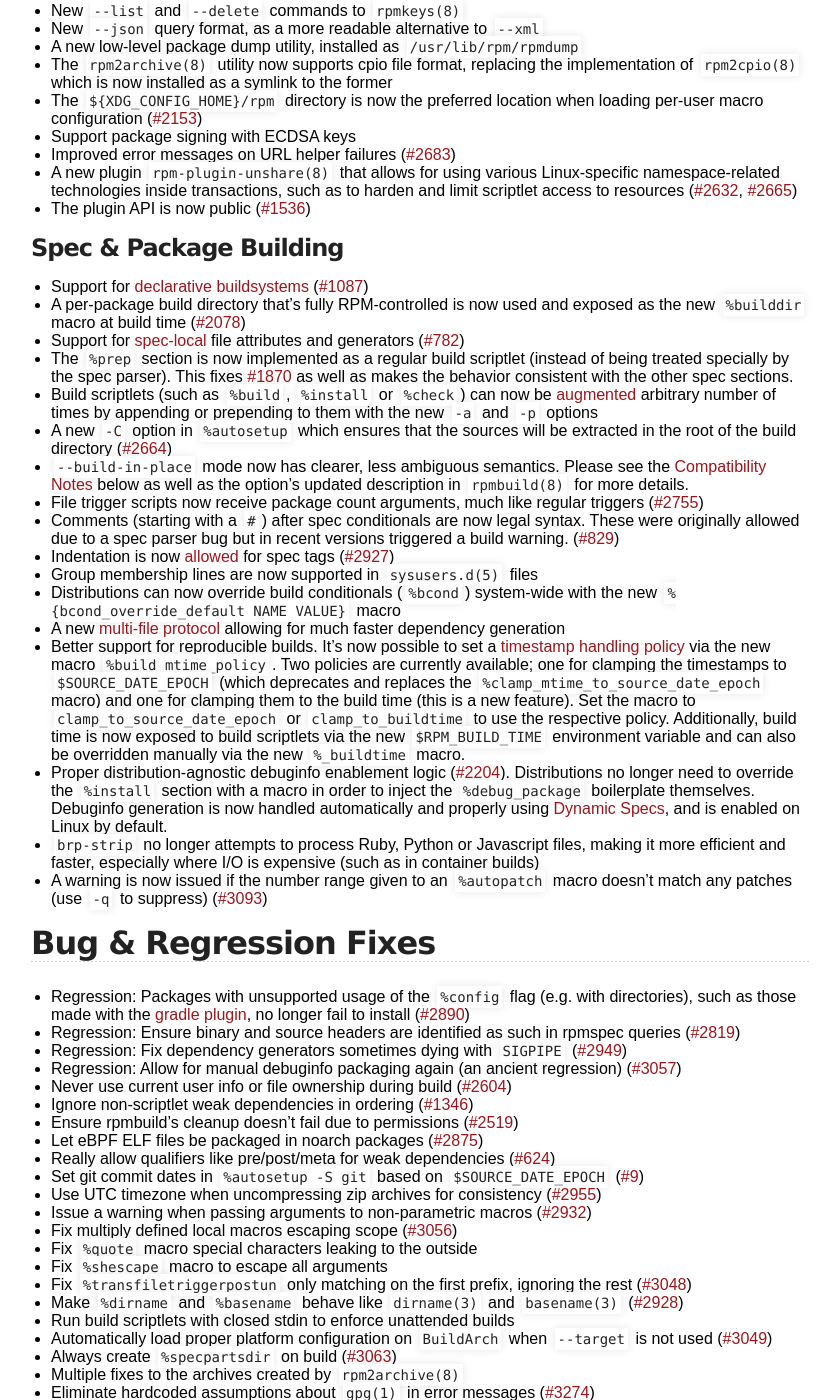
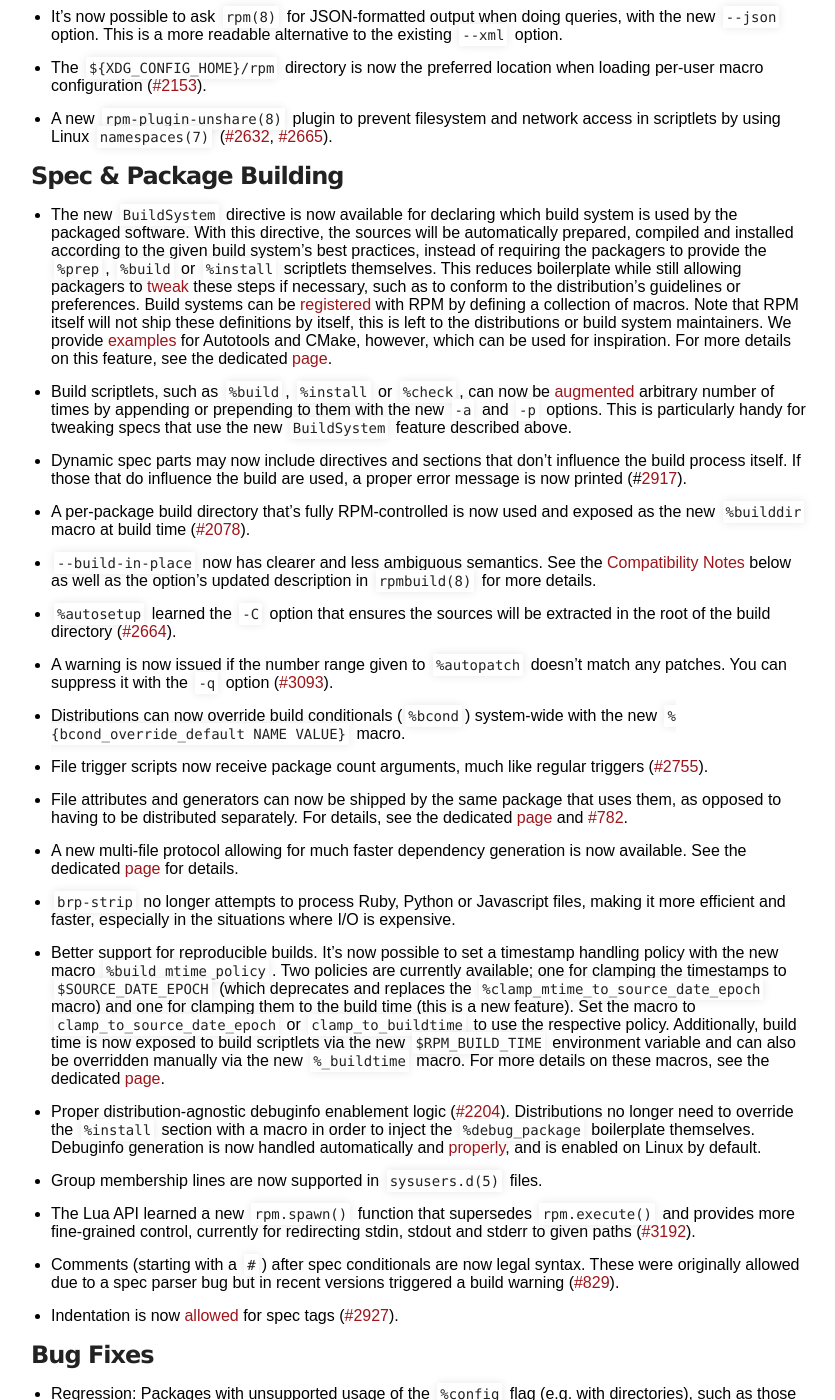
Before and after one commit to rpm-software-management/rpm-web, a Jekyll site: the page built from wiki/Releases/4.20.0.md, in a window 1280 px wide and 1400 px high, scrolled down 534 px. Shown: the whole window, without its empty margins (219-1054 px from the left). Built offline with Jekyll 4.4.1, drawn with Linux system fonts in a browser that asks for light colours; some of the changed text lies outside the part shown.

Commit message:
Final polish for 4.20 release notes
Just before the final release, do the final tweaking:

- Use a more naturally sounding language to list the features since the
  release notes are really meant to "tell a story" rather than blandly
  enumerate things, this is heavily inspired by Git's release notes
  format, see e.g:
  https://github.com/git/git/blob/v2.46.0/Documentation/RelNotes/2.46.0.txt

- Add the missed Dynamic specs improvements note

- Add blank lines between the bullet points (unless they're about bug
  fixes and/or short enough) to improve readability

- Move some items around based on discussion with Panu

- Reorganize the sections a bit and flatten the hierarchy for more
  simplicity, again inspired by Git's RN :)

- Put the API functions in code fences for better consistency (and to
  prevent text editors from interpreting the underscores as Markdown
  syntax)

- End each bullet point with a dot (they're really sentences or
  paragraphs), for consistency

````diff
--- a/wiki/Releases/4.20.0.md
+++ b/wiki/Releases/4.20.0.md
@@ -3,93 +3,121 @@ layout: default
 title: rpm.org - Releases
 ---
 
-# RPM 4.20.0 RC2 Release Notes (DRAFT)
+# RPM 4.20.0 Release Notes
 
-Last update: 2024-09-10
-
-## Download
+### Download
 * Source: [rpm-4.19.94.tar.bz2](https://ftp.osuosl.org/pub/rpm/releases/testing/rpm-4.19.94.tar.bz2)
 * SHA256SUM: e2581eb934ff2584a683f0042edd3d033fa1e47bcfc1da4a7a5bb0565a25f5d6
 
-## Enhancements
-### UI & Performance
-* New `--list` and `--delete` commands to `rpmkeys(8)`
-* New `--json` query format, as a more readable alternative to `--xml`
-* A new low-level package dump utility, installed as `/usr/lib/rpm/rpmdump`
-* The `rpm2archive(8)` utility now supports cpio file format, replacing the implementation of `rpm2cpio(8)` which is now installed as a symlink to the former
-* The `${XDG_CONFIG_HOME}/rpm` directory is now the preferred location when loading per-user macro configuration ([#2153](https://github.com/rpm-software-management/rpm/issues/2153))
-* Support package signing with ECDSA keys
-* Improved error messages on URL helper failures ([#2683](https://github.com/rpm-software-management/rpm/issues/2683))
-* A new plugin `rpm-plugin-unshare(8)` that allows for using various Linux-specific namespace-related technologies inside transactions, such as to harden and limit scriptlet access to resources ([#2632](https://github.com/rpm-software-management/rpm/issues/2632), [#2665](https://github.com/rpm-software-management/rpm/issues/2665))
-* The plugin API is now public ([#1536](https://github.com/rpm-software-management/rpm/issues/1536))
+### User Interface
+* The `rpmkeys(8)` command learned the `--list` and `--delete` options.
+
+* The `rpmsign(8)` command learned to sign packages with ECDSA keys.
+
+* The `rpm2archive(8)` utility now supports cpio file format, replacing the implementation of `rpm2cpio(8)` which is now installed as a symlink to the former.
+
+* It's now possible to ask `rpm(8)` for JSON-formatted output when doing queries, with the new `--json` option.  This is a more readable alternative to the existing `--xml` option.
+
+* The `${XDG_CONFIG_HOME}/rpm` directory is now the preferred location when loading per-user macro configuration ([#2153](https://github.com/rpm-software-management/rpm/issues/2153)).
+
+* A new `rpm-plugin-unshare(8)` plugin to prevent filesystem and network access in scriptlets by using Linux `namespaces(7)` ([#2632](https://github.com/rpm-software-management/rpm/issues/2632), [#2665](https://github.com/rpm-software-management/rpm/issues/2665)).
 
 ### Spec & Package Building
-* Support for [declarative buildsystems](https://rpm-software-management.github.io/rpm/manual/buildsystem.html) ([#1087](https://github.com/rpm-software-management/rpm/issues/1087))
-* A per-package build directory that's fully RPM-controlled is now used and exposed as the new `%builddir` macro at build time ([#2078](https://github.com/rpm-software-management/rpm/issues/2078))
-* Support for [spec-local](https://rpm-software-management.github.io/rpm/manual/dependency_generators.html#using-file-attributes-in-their-own-package) file attributes and generators ([#782](https://github.com/rpm-software-management/rpm/issues/782))
-* The `%prep` section is now implemented as a regular build scriptlet (instead of being treated specially by the spec parser).  This fixes [#1870](https://github.com/rpm-software-management/rpm/issues/1870) as well as makes the behavior consistent with the other spec sections.
-* Build scriptlets (such as `%build`, `%install` or `%check`) can now be [augmented](https://rpm-software-management.github.io/rpm/manual/spec.html#build-scriptlets) arbitrary number of times by appending or prepending to them with the new `-a` and `-p` options
-* A new `-C` option in `%autosetup` which ensures that the sources will be extracted in the root of the build directory ([#2664](https://github.com/rpm-software-management/rpm/issues/2664))
-* `--build-in-place` mode now has clearer, less ambiguous semantics.  Please see the [Compatibility Notes](#compatibility-notes) below as well as the option's updated description in `rpmbuild(8)` for more details.
-* File trigger scripts now receive package count arguments, much like regular triggers ([#2755](https://github.com/rpm-software-management/rpm/issues/2755))
-* Comments (starting with a `#`) after spec conditionals are now legal syntax.  These were originally allowed due to a spec parser bug but in recent versions triggered a build warning. ([#829](https://github.com/rpm-software-management/rpm/issues/829))
-* Indentation is now [allowed](https://rpm-software-management.github.io/rpm/manual/spec.html#preamble-tags) for spec tags ([#2927](https://github.com/rpm-software-management/rpm/issues/2927))
-* Group membership lines are now supported in `sysusers.d(5)` files
-* Distributions can now override build conditionals (`%bcond`) system-wide with the new `%{bcond_override_default NAME VALUE}` macro
-* A new [multi-file protocol](https://rpm-software-management.github.io/rpm/manual/dependency_generators.html#writing-dependency-generators) allowing for much faster dependency generation
-* Better support for reproducible builds.  It's now possible to set a [timestamp handling policy](https://rpm-software-management.github.io/rpm/manual/buildprocess.html#reproducability) via the new macro `%build_mtime_policy`.  Two policies are currently available; one for clamping the timestamps to `$SOURCE_DATE_EPOCH` (which deprecates and replaces the `%clamp_mtime_to_source_date_epoch` macro) and one for clamping them to the build time (this is a new feature).  Set the macro to `clamp_to_source_date_epoch` or `clamp_to_buildtime` to use the respective policy.  Additionally, build time is now exposed to build scriptlets via the new `$RPM_BUILD_TIME` environment variable and can also be overridden manually via the new `%_buildtime` macro.
-* Proper distribution-agnostic debuginfo enablement logic ([#2204](https://github.com/rpm-software-management/rpm/issues/2204)).  Distributions no longer need to override the `%install` section with a macro in order to inject the `%debug_package` boilerplate themselves.  Debuginfo generation is now handled automatically and properly using [Dynamic Specs](https://rpm-software-management.github.io/rpm/manual/dynamic_specs.html), and is enabled on Linux by default.
-* `brp-strip` no longer attempts to process Ruby, Python or Javascript files, making it more efficient and faster, especially where I/O is expensive (such as in container builds)
-* A warning is now issued if the number range given to an `%autopatch` macro doesn't match any patches (use `-q` to suppress) ([#3093](https://github.com/rpm-software-management/rpm/issues/3093))
+* The new `BuildSystem` directive is now available for declaring which build system is used by the packaged software.  With this directive, the sources will be automatically prepared, compiled and installed according to the given build system's best practices, instead of requiring the packagers to provide the `%prep`, `%build` or `%install` scriptlets themselves.  This reduces boilerplate while still allowing packagers to [tweak](https://rpm-software-management.github.io/rpm/manual/buildsystem.html#spec-usage) these steps if necessary, such as to conform to the distribution's guidelines or preferences.  Build systems can be [registered](https://rpm-software-management.github.io/rpm/manual/buildsystem.html#supporting-new-build-systems) with RPM by defining a collection of macros.  Note that RPM itself will not ship these definitions by itself, this is left to the distributions or build system maintainers.  We provide [examples](https://github.com/rpm-software-management/rpm/blob/master/tests/data/macros.buildsystem) for Autotools and CMake, however, which can be used for inspiration.  For more details on this feature, see the dedicated [page](https://rpm-software-management.github.io/rpm/manual/buildsystem.html).
 
-## Bug & Regression Fixes
-* Regression: Packages with unsupported usage of the `%config` flag (e.g. with directories), such as those made with the [gradle plugin](https://plugins.gradle.org/plugin/com.netflix.nebula.ospackage), no longer fail to install ([#2890](https://github.com/rpm-software-management/rpm/issues/2890))
-* Regression: Ensure binary and source headers are identified as such in rpmspec queries ([#2819](https://github.com/rpm-software-management/rpm/issues/2819))
-* Regression: Fix dependency generators sometimes dying with `SIGPIPE` ([#2949](https://github.com/rpm-software-management/rpm/issues/2949))
-* Regression: Allow for manual debuginfo packaging again (an ancient regression) ([#3057](https://github.com/rpm-software-management/rpm/issues/3057))
-* Never use current user info or file ownership during build ([#2604](https://github.com/rpm-software-management/rpm/issues/2604))
-* Ignore non-scriptlet weak dependencies in ordering ([#1346](https://github.com/rpm-software-management/rpm/issues/1346))
-* Ensure rpmbuild's cleanup doesn't fail due to permissions ([#2519](https://github.com/rpm-software-management/rpm/issues/2519))
-* Let eBPF ELF files be packaged in noarch packages ([#2875](https://github.com/rpm-software-management/rpm/issues/2875))
-* Really allow qualifiers like pre/post/meta for weak dependencies ([#624](https://github.com/rpm-software-management/rpm/issues/624))
-* Set git commit dates in `%autosetup -S git` based on `$SOURCE_DATE_EPOCH` ([#9](https://pagure.io/fedora-reproducible-builds/project/issue/9))
-* Use UTC timezone when uncompressing zip archives for consistency ([#2955](https://github.com/rpm-software-management/rpm/issues/2875))
-* Issue a warning when passing arguments to non-parametric macros ([#2932](https://github.com/rpm-software-management/rpm/issues/2932))
-* Fix multiply defined local macros escaping scope ([#3056](https://github.com/rpm-software-management/rpm/issues/3056))
-* Fix `%quote` macro special characters leaking to the outside
-* Fix `%shescape` macro to escape all arguments
-* Fix `%transfiletriggerpostun` only matching on the first prefix, ignoring the rest ([#3048](https://github.com/rpm-software-management/rpm/issues/3048))
-* Make `%dirname` and `%basename` behave like `dirname(3)` and `basename(3)` ([#2928](https://github.com/rpm-software-management/rpm/issues/2928))
-* Run build scriptlets with closed stdin to enforce unattended builds
-* Automatically load proper platform configuration on `BuildArch` when `--target` is not used ([#3049](https://github.com/rpm-software-management/rpm/issues/3049))
-* Always create `%specpartsdir` on build ([#3063](https://github.com/rpm-software-management/rpm/issues/3063))
-* Multiple fixes to the archives created by `rpm2archive(8)`
-* Eliminate hardcoded assumptions about `gpg(1)` in error messages ([#3274](https://github.com/rpm-software-management/rpm/issues/3274))
+* Build scriptlets, such as `%build`, `%install` or `%check`, can now be [augmented](https://rpm-software-management.github.io/rpm/manual/spec.html#build-scriptlets) arbitrary number of times by appending or prepending to them with the new `-a` and `-p` options.  This is particularly handy for tweaking specs that use the new `BuildSystem` feature described above.
 
-## Development & Build System
-* Include dirs are now exported in lib targets as well ([#3222](https://github.com/rpm-software-management/rpm/issues/3222))
-* An `.editorconfig` file is now provided in the repository (see `CONTRIBUTING.md` for details)
-* Python API examples are now provided and installed into `${CMAKE_INSTALL_DOCDIR}`
-* Lua API has a new `rpm.spawn()` function that supersedes `rpm.execute()` and provides more fine-grained control, currently for redirecting stdin, stdout and stderr to given paths ([#3192](https://github.com/rpm-software-management/rpm/issues/3192))
+* Dynamic spec parts may now include directives and sections that don't influence the build process itself.  If those that do influence the build are used, a proper error message is now printed (#[2917](https://github.com/rpm-software-management/rpm/pull/2917)).
 
-### API changes
-* Added rpmdsIsSysuser() for determining sysusers-dependencies
-* Added rpmPushMacroAux(), rpmMacroEntryPriv(), rpmMacroBufAppend(),
-  rpmMacroBufAppendStr() and rpmMacroBufErr() to support auxiliary macros
-  implemented in C
-* Added rpmPluginName(), rpmPluginOpts(), rpmPluginSetData(), rpmPluginGetData()
-  and various type definitions and other symbols to support rpm plugin creation
-  (details in rpmplugin.h)
-* Added new tag format symbol RPMTD_FORMAT_JSON
-* Removed several unused type and struct definitions related to the OpenPGP standard (details in rpmpgp.h)
+* A per-package build directory that's fully RPM-controlled is now used and exposed as the new `%builddir` macro at build time ([#2078](https://github.com/rpm-software-management/rpm/issues/2078)).
 
-## Internal Cleanup
-* The internal OpenPGP parser has been removed.  RPM can now also be built completely without OpenPGP support (i.e. without Sequoia) to allow for easier bootstrapping, see the INSTALL file for details. ([#2414](https://github.com/rpm-software-management/rpm/issues/2414))
-* The Python bindings have been ported to the stable Python ABI ([#2345](https://github.com/rpm-software-management/rpm/issues/2345))
-* The Perl dependency generators have been split out of the main repository ([#2873](https://github.com/rpm-software-management/rpm/issues/2873))
+* `--build-in-place` now has clearer and less ambiguous semantics.  See the [Compatibility Notes](#compatibility-notes) below as well as the option's updated description in `rpmbuild(8)` for more details.
 
-## Compatibility Notes
+* `%autosetup` learned the `-C` option that ensures the sources will be extracted in the root of the build directory ([#2664](https://github.com/rpm-software-management/rpm/issues/2664)).
+
+* A warning is now issued if the number range given to `%autopatch` doesn't match any patches.  You can suppress it with the `-q` option ([#3093](https://github.com/rpm-software-management/rpm/issues/3093)).
+
+* Distributions can now override build conditionals (`%bcond`) system-wide with the new `%{bcond_override_default NAME VALUE}` macro.
+
+* File trigger scripts now receive package count arguments, much like regular triggers ([#2755](https://github.com/rpm-software-management/rpm/issues/2755)).
+
+* File attributes and generators can now be shipped by the same package that uses them, as opposed to having to be distributed separately.  For details, see the dedicated [page](https://rpm-software-management.github.io/rpm/manual/dependency_generators.html#using-file-attributes-in-their-own-package) and [#782](https://github.com/rpm-software-management/rpm/issues/782).
+
+* A new multi-file protocol allowing for much faster dependency generation is now available.  See the dedicated [page](https://rpm-software-management.github.io/rpm/manual/dependency_generators.html#writing-dependency-generators) for details.
+
+* `brp-strip` no longer attempts to process Ruby, Python or Javascript files, making it more efficient and faster, especially in the situations where I/O is expensive.
+
+* Better support for reproducible builds.  It's now possible to set a timestamp handling policy with the new macro `%build_mtime_policy`.  Two policies are currently available; one for clamping the timestamps to `$SOURCE_DATE_EPOCH` (which deprecates and replaces the `%clamp_mtime_to_source_date_epoch` macro) and one for clamping them to the build time (this is a new feature).  Set the macro to `clamp_to_source_date_epoch` or `clamp_to_buildtime` to use the respective policy.  Additionally, build time is now exposed to build scriptlets via the new `$RPM_BUILD_TIME` environment variable and can also be overridden manually via the new `%_buildtime` macro.  For more details on these macros, see the dedicated [page](https://rpm-software-management.github.io/rpm/manual/buildprocess.html#reproducability).
+
+* Proper distribution-agnostic debuginfo enablement logic ([#2204](https://github.com/rpm-software-management/rpm/issues/2204)).  Distributions no longer need to override the `%install` section with a macro in order to inject the `%debug_package` boilerplate themselves.  Debuginfo generation is now handled automatically and [properly](https://rpm-software-management.github.io/rpm/manual/dynamic_specs.html), and is enabled on Linux by default.
+
+* Group membership lines are now supported in `sysusers.d(5)` files.
+
+* The Lua API learned a new `rpm.spawn()` function that supersedes `rpm.execute()` and provides more fine-grained control, currently for redirecting stdin, stdout and stderr to given paths ([#3192](https://github.com/rpm-software-management/rpm/issues/3192)).
+
+* Comments (starting with a `#`) after spec conditionals are now legal syntax.  These were originally allowed due to a spec parser bug but in recent versions triggered a build warning ([#829](https://github.com/rpm-software-management/rpm/issues/829)).
+
+* Indentation is now [allowed](https://rpm-software-management.github.io/rpm/manual/spec.html#preamble-tags) for spec tags ([#2927](https://github.com/rpm-software-management/rpm/issues/2927)).
+
+### Bug Fixes
+* Regression: Packages with unsupported usage of the `%config` flag (e.g. with directories), such as those made with the Gradle plugin, no longer fail to install ([#2890](https://github.com/rpm-software-management/rpm/issues/2890)).
+* Regression: Ensure binary and source headers are identified as such in `rpmspec(8)` queries ([#2819](https://github.com/rpm-software-management/rpm/issues/2819)).
+* Regression: Allow for manual debuginfo packaging again (an ancient regression) ([#3057](https://github.com/rpm-software-management/rpm/issues/3057)).
+* Regression: Fix dependency generators sometimes dying with `SIGPIPE` ([#2949](https://github.com/rpm-software-management/rpm/issues/2949)).
+* Really allow qualifiers like pre/post/meta for weak dependencies ([#624](https://github.com/rpm-software-management/rpm/issues/624)).
+* Set git commit dates in `%autosetup -S git` based on `$SOURCE_DATE_EPOCH` ([#9](https://pagure.io/fedora-reproducible-builds/project/issue/9)).
+* Issue a warning when passing arguments to non-parametric macros ([#2932](https://github.com/rpm-software-management/rpm/issues/2932)).
+* Fix `%quote` macro special characters leaking to the outside.
+* Fix `%shescape` macro to escape all arguments.
+* Fix `%transfiletriggerpostun` only matching on the first prefix, ignoring the rest ([#3048](https://github.com/rpm-software-management/rpm/issues/3048)).
+* Fix multiply defined local macros escaping scope ([#3056](https://github.com/rpm-software-management/rpm/issues/3056)).
+* Make `%dirname` and `%basename` behave like `dirname(3)` and `basename(3)` ([#2928](https://github.com/rpm-software-management/rpm/issues/2928)).
+* Run build scriptlets with closed stdin to enforce unattended builds.
+* Always create `%specpartsdir` on build ([#3063](https://github.com/rpm-software-management/rpm/issues/3063)).
+* Let eBPF ELF files be packaged in noarch packages ([#2875](https://github.com/rpm-software-management/rpm/issues/2875)).
+* Never use current user info or file ownership during build ([#2604](https://github.com/rpm-software-management/rpm/issues/2604)).
+* Ignore non-scriptlet weak dependencies in ordering ([#1346](https://github.com/rpm-software-management/rpm/issues/1346)).
+* Automatically load proper platform configuration on `BuildArch` when `--target` is not used ([#3049](https://github.com/rpm-software-management/rpm/issues/3049)).
+* Ensure `rpmbuild(8)` cleanup doesn't fail due to permissions ([#2519](https://github.com/rpm-software-management/rpm/issues/2519)).
+* Use UTC timezone when uncompressing zip archives for consistency ([#2955](https://github.com/rpm-software-management/rpm/issues/2875)).
+* Multiple fixes to archives created by `rpm2archive(8)`.
+* Eliminate hardcoded assumptions about `gpg(1)` in error messages ([#3274](https://github.com/rpm-software-management/rpm/issues/3274)).
+
+### Development & Build System
+* The plugin API is now public ([#1536](https://github.com/rpm-software-management/rpm/issues/1536)).
+
+* Include dirs are now exported in lib targets as well ([#3222](https://github.com/rpm-software-management/rpm/issues/3222)).
+
+* An `.editorconfig` file is now provided in the repository (see `CONTRIBUTING.md` for details).
+
+* Python API examples are now provided and installed into `${CMAKE_INSTALL_DOCDIR}`.
+
+* A new low-level package dump utility is now available at `/usr/lib/rpm/rpmdump`.  Note that this tool is not meant for end users and is lacking documentation at the moment.
+
+### API Changes
+* Added `rpmdsIsSysuser()` for determining sysusers-dependencies.
+
+* Added `rpmPushMacroAux()`, `rpmMacroEntryPriv()`, `rpmMacroBufAppend()`, `rpmMacroBufAppendStr()` and `rpmMacroBufErr()` to support auxiliary macros implemented in C.
+
+* Added `rpmPluginName()`, `rpmPluginOpts()`, `rpmPluginSetData()`, `rpmPluginGetData()` and various type definitions and other symbols to support rpm plugin creation (details in rpmplugin.h).
+
+* Added a new tag format symbol `RPMTD_FORMAT_JSON`.
+
+* Removed several unused type and struct definitions related to the OpenPGP
+  standard (details in rpmpgp.h).
+
+### Internal Cleanup
+* The `%prep` section is now implemented as a regular build scriptlet, instead of being treated specially by the spec parser.  This fixes [#1870](https://github.com/rpm-software-management/rpm/issues/1870) as well as makes the behavior consistent with the other spec sections.
+
+* The internal OpenPGP parser has been removed.  RPM can now also be built completely without OpenPGP support (i.e. without Sequoia) to allow for easier bootstrapping, see the INSTALL file for details ([#2414](https://github.com/rpm-software-management/rpm/issues/2414)).
+
+* The Python bindings have been ported to the stable Python ABI ([#2345](https://github.com/rpm-software-management/rpm/issues/2345)).
+
+* The Perl dependency generators have been split out of the main repository ([#2873](https://github.com/rpm-software-management/rpm/issues/2873)).
+
+### Compatibility Notes
 * The `%patchN` macro syntax (where `N` is a patch number) is now obsolete and will produce a build error.  Use `%patch N` (or for maximum compatibility, `%patch -P N`) instead.
+
 * Since `%prep` is now a regular build scriptlet, `%setup` and `%patch` are now real macros as well, and are therefore expanded even inside comments.  This can lead to unexpected build failures for specs that have these macros commented out but not escaped, for example:
 
   ```
@@ -118,8 +146,12 @@ Last update: 2024-09-10
 
   Note that the `%__debug_package` macro continues to be automatically set to `1` when debuginfo generation is enabled and thus can be relied upon without any changes.
 
-* As a result of the clarified semantics of `--build-in-place`, the `%prep` stage is now skipped entirely in this mode.  This may break existing specs that rely on `%prep` still applying patches or making additional tweaks to the source tree.  To make such specs compatible with 4.20, these post-preparation steps should be moved to the `%conf` or `%build` sections.
+* As a result of the clarified semantics of `--build-in-place`, the `%prep` stage is now skipped entirely in this mode.  This may break existing specs that rely on `%prep` still applying patches or making additional tweaks to the source tree.  To make such specs compatible with RPM 4.20, these post-preparation steps should be moved to the `%conf` or `%build` sections.
+
 * The `%clamp_mtime_to_source_date_epoch` macro is now deprecated in favor of `%build_mtime_policy` set to `clamp_to_source_date_epoch`.
+
 * Non-comment text (i.e. not starting with a `#`) after spec conditionals is now a build error.
+
 * Lua functions `posix.fork()`, `posix.exec()`, `posix.wait()` and `rpm.redirect2null()` are deprecated. Use `rpm.spawn()` or `rpm.execute()` instead.
+
 * Python 3.7 (when enabled) is now the minimum build requirement.
````
